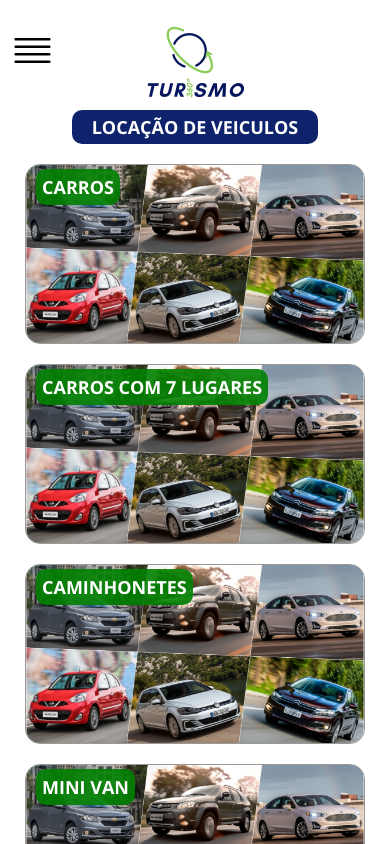
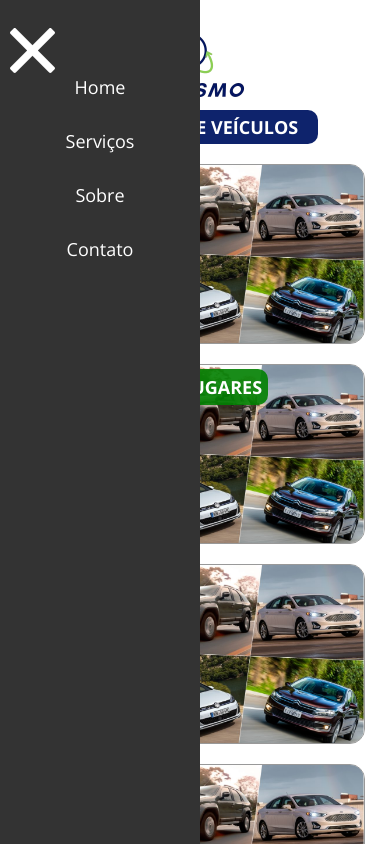
Before and after one commit to cauaemanuel/Turismo360, a plain HTML site: page veiculos.html in a window 390 px wide. Both pictures are taken after a click on the picture 32 px from the left and 50 px from the top of the page. Shown: the top 844 px of the page. Drawn offline with nearby package versions, Linux system fonts and the light colour scheme.

Commit message:
add menu Burguer

```diff
--- a/script/script.js
+++ b/script/script.js
@@ -0,0 +1,14 @@
+function toggleMenu() {
+    const menu = document.getElementById("menu");
+    const menuIcon = document.getElementById("menuIcon");
+
+    // Alterna a classe `open` no menu para abri-lo ou fechá-lo
+    menu.classList.toggle("open");
+
+
+    if (menu.classList.contains("open")) {
+        menuIcon.src = "assets/close.svg";  // Ícone de "X"
+    } else {
+        menuIcon.src = "assets/menu.svg";  // Ícone de hambúrguer
+    }
+}
--- a/styles/style-content.css
+++ b/styles/style-content.css
@@ -1,13 +1,19 @@
+body{
+    height: 100vh;
+    width: 100vw;
+}
 .content{
     display: flex;
-    height: 100%;
-    width: 100%;
     align-items: center;
     justify-content: center;
     flex-direction: column;
 
 }
-
+.grid-content-car{
+    display: grid;
+    grid-template-columns: 1fr;
+    /*gap: 20px;*/
+}
 
 .content-car{
     height: 180px;
@@ -43,6 +49,7 @@ footer{
     border-top: 1px solid rgba(0, 0, 0, 0.4);
     height: 120px;
     width: 100%;
+    bottom: 0;
 
 }
 
@@ -54,12 +61,13 @@ footer{
     justify-content: center; /* Centraliza todos os itens horizontalmente */
 }
 
-.Header .menu {
+.Header .hamburguer {
     position: absolute; /* Remove o menu do fluxo de layout normal */
     left: 0;
     width: 45px;
     margin: 10px;/* Posiciona o menu na extrema esquerda */
     cursor: pointer;
+    z-index: 6;
 }
 
 .Header .logo {
--- /dev/null
+++ b/styles/style-menuBurguer.css
@@ -0,0 +1,51 @@
+
+.menu {
+    position: fixed;
+    z-index: 5;
+    top: 0; /* Adiciona esta linha para fixar o menu no topo */
+    left: -250px;
+    width: 200px;
+    height: 100vh;
+    color: white;
+    padding-top: 60px;
+    transition: left 0.4s;
+}
+
+.menu ul {
+    list-style-type: none;
+}
+
+.menu ul li {
+    padding: 15px;
+    text-align: center;
+}
+
+.menu ul li a {
+    color: white;
+    text-decoration: none;
+    font-size: 18px;
+}
+
+.menu ul li a:hover {
+    color: #ccc;
+}
+
+/* Classe para exibir o menu */
+.menu.open {
+    left: 0;
+    background-color: #333;
+
+}
+
+/* Animação do botão ao abrir o menu */
+.hamburger.open span:nth-child(1) {
+    transform: rotate(45deg) translate(5px, 5px);
+}
+
+.hamburger.open span:nth-child(2) {
+    opacity: 0;
+}
+
+.hamburger.open span:nth-child(3) {
+    transform: rotate(-45deg) translate(5px, -5px);
+}
--- a/veiculos.html
+++ b/veiculos.html
@@ -3,68 +3,87 @@
 <head>
     <meta charset="UTF-8">
     <meta name="viewport" content="width=device-width, initial-scale=1.0">
-    <title>Veiculos</title>
+    <title>Veículos</title>
     <link rel="stylesheet" type="text/css" href="styles/style.css">
     <link rel="stylesheet" type="text/css" href="styles/style-content.css">
     <link rel="stylesheet" type="text/css" href="styles/style-cmenu.css">
+    <link rel="stylesheet" type="text/css" href="styles/style-menuBurguer.css">
+
     <link rel="icon" href="assets/logo-turismo.png" type="image/x-icon">
 </head>
 <body>
     <div class="content">
+
+        <!-- Cabeçalho -->
         <div class="Header">
-            <img class="menu" src="assets/menu.svg" alt="">
-            <img class="logo" src="/assets/logo-turismo.png" alt="">
-
+            <img class="hamburguer" id="menuIcon" src="assets/menu.svg"  onclick="toggleMenu()" alt="Menu">
+            <img class="logo" src="assets/logo-turismo.png" alt="Logo Turismo">
         </div>
 
-        <h1 class="title">LOCAÇÃO DE VEICULOS</h1>
+        <nav class="menu" id="menu">
+            <ul>
+                <li><a href="#home">Home</a></li>
+                <li><a href="#servicos">Serviços</a></li>
+                <li><a href="#sobre">Sobre</a></li>
+                <li><a href="#contato">Contato</a></li>
+            </ul>
+        </nav>
+
+        <h1 class="title">LOCAÇÃO DE VEÍCULOS</h1>
+
+        <!-- Conteúdo de veículos -->
+        <div class="grid-content-car">
 
             <div class="content-car">
                 <a href="https://www.localiza.com/brasil/pt-br?gad_source=1&gclid=Cj0KCQjw4Oe4BhCcARIsADQ0csl-yfmXqC2i4DSrWZ0bwwA8uHhxiU0lJsY5fy6Dnjf9_MBUKK4OIbUaAsAFEALw_wcB" target="_blank">
                     <h2 class="name-title">CARROS</h2>
-            <img src="assets/carros.jpg" alt="">
+                    <img src="assets/carros.jpg" alt="Imagem de Carros">
                 </a>
+            </div>
 
-        </div>
             <div class="content-car">
                 <a href="https://www.localiza.com/brasil/pt-br?gad_source=1&gclid=Cj0KCQjw4Oe4BhCcARIsADQ0csl-yfmXqC2i4DSrWZ0bwwA8uHhxiU0lJsY5fy6Dnjf9_MBUKK4OIbUaAsAFEALw_wcB" target="_blank">
                     <h2 class="name-title">CARROS COM 7 LUGARES</h2>
-                <img src="assets/carros.jpg" alt="">
+                    <img src="assets/carros.jpg" alt="Imagem de Carros com 7 Lugares">
                 </a>
             </div>
+
             <div class="content-car">
                 <a href="https://www.localiza.com/brasil/pt-br?gad_source=1&gclid=Cj0KCQjw4Oe4BhCcARIsADQ0csl-yfmXqC2i4DSrWZ0bwwA8uHhxiU0lJsY5fy6Dnjf9_MBUKK4OIbUaAsAFEALw_wcB" target="_blank">
                     <h2 class="name-title">CAMINHONETES</h2>
-                <img src="assets/carros.jpg" alt="">
+                    <img src="assets/carros.jpg" alt="Imagem de Caminhonetes">
                 </a>
             </div>
+
             <div class="content-car">
                 <a href="https://www.localiza.com/brasil/pt-br?gad_source=1&gclid=Cj0KCQjw4Oe4BhCcARIsADQ0csl-yfmXqC2i4DSrWZ0bwwA8uHhxiU0lJsY5fy6Dnjf9_MBUKK4OIbUaAsAFEALw_wcB" target="_blank">
                     <h2 class="name-title">MINI VAN</h2>
-                <img src="assets/carros.jpg" alt="">
+                    <img src="assets/carros.jpg" alt="Imagem de Mini Van">
                 </a>
             </div>
 
+        </div>
+
+        <!-- Rodapé -->
         <footer style="background-color: #333; color: #fff; padding: 20px; text-align: center;">
             <div style="max-width: 1200px; margin: auto;">
                 <p>&copy; 2024 Turismo360. Todos os direitos reservados.</p>
                 <nav>
                     <a href="#sobre">Sobre</a> |
-                        <a href="#servicos" >Serviços</a> |
-                        <a href="#contato" >Contato</a> |
+                    <a href="#servicos">Serviços</a> |
+                    <a href="#contato">Contato</a>
                 </nav>
                 <p>Redes sociais:</p>
                 <div>
                     <a href="https://facebook.com">Facebook</a>
-                        <a href="https://twitter.com" >Twitter</a>
-                        <a href="https://instagram.com" >Instagram</a>
+                    <a href="https://twitter.com">Twitter</a>
+                    <a href="https://instagram.com">Instagram</a>
                 </div>
             </div>
         </footer>
 
+    </div>
 
-
-    </div>
     <script src="script/script.js"></script>
 </body>
 </html>
```
Also changed, not shown: contact.html (deleted, +0 -11 lines), passeios-terrestres.html (+73 -0 lines), assets/close.svg (added), styles/style.css (line endings or trailing spaces). Lines whose indentation alone changed are shown as unchanged.
